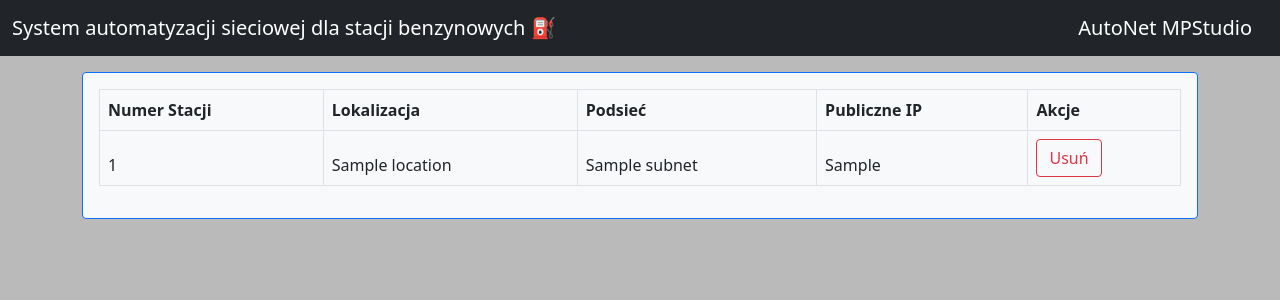
After one commit to trojan8131/docker-flask-automation-net, a Flask app: page /petrol_station_database in a window 1280 px wide. The commit adds this page. Shown: the top 300 px of the page. Run offline with Flask 3, Linux system fonts and the light colour scheme; a database or web service that is not in the repository returns one stand-in record (values such as "Sample title"); some libraries are stand-ins or nearby versions.

Commit message:
Odcinek 17

```diff
--- a/app.py
+++ b/app.py
@@ -10,7 +10,7 @@ from nornir_inspect import nornir_inspect
 
 from flask_wtf import FlaskForm
 from wtforms import (StringField, TextAreaField, IntegerField, BooleanField,
-                     RadioField)
+                     RadioField,SubmitField)
 from wtforms.validators import InputRequired, Length
 from jinja2 import Template
 
@@ -18,20 +18,42 @@ from nornir_netmiko.tasks import netmiko_send_config
 from nornir.core.inventory import Host,Group
 from nornir_rich.functions import print_result
 
-
-
+from pymongo import *
 
 ############ Flask Config ##########
 
 app = Flask(__name__)
 app.config['SECRET_KEY'] = 'secret_key'
 
+
+
+########### MongoDB #############
+
+client= MongoClient('172.19.0.7', 27017,username="autonet",password="password")
+autonet_db=client.autonet
+mongo_database= autonet_db.routery_stacje_benzynowe
+
+#Inicjalizacja bazy
+# index_model = ["number","location","subnet","public_ip"]
+# for index in index_model:
+#     mongo_database.create_index(index, unique=True)
+
+# Dodawanie obietków
+# petrol_station={
+#     "number": 1000,
+#     "location": "Warszawa Parkowa",
+#     "subnet": "172.16.0.0/24",
+#     "public_ip": "3.4.5.6"
+# }
+# mongo_database.insert_one(petrol_station)
+
 ########### Routes ###########
 
 
 
 routes={"Odcinek 13/14":[["/inventory_nornir","Nornir Inventory","Urządzenia z hosts.yaml","success"]],
-        "Odcinek 15/16":[["/router_config_form","Formularz konfiguracji","Formularz konfiguracji routera","success"]]
+        "Odcinek 15/16":[["/router_config_form","Formularz konfiguracji","Formularz konfiguracji routera","success"]],
+        "Odcinek 17":[["/petrol_station_database","Baza stacji beznzynowych","Baza w MongoDB","success"]]
 }
 
 
@@ -46,6 +68,7 @@ class DeviceForm(FlaskForm):
                        validators=[InputRequired()])
     vlan_dhcp = BooleanField('Vlan DHCP')
     send_config = BooleanField("Czy wysłać konfigurację do podłączonego urządzenia")
+
 
 
 
@@ -116,11 +139,10 @@ def router_config_form():
     return render_template('router_config_form.html', form=form)
 
 
-
-
-
-
-
+@app.route('/petrol_station_database', methods=['POST',"GET"])
+def petrol_station_database():
+    stations=list(mongo_database.find().sort("number"))
+    return render_template('petrol_station_database.html',stations=stations)
 
 if __name__ == "__main__":
     app.run(debug=True, port=5000, host="0.0.0.0")
--- a/docker-compose.yaml
+++ b/docker-compose.yaml
@@ -13,8 +13,8 @@ services:
     networks:
       network-flask:
         ipv4_address: 172.19.0.5
-    devices:
-      - "/dev/ttyUSB0:/dev/COM1"
+
+
 
 networks:
   network-flask:
--- a/static/css/style.css
+++ b/static/css/style.css
@@ -5,7 +5,7 @@ mark.marker-red {
 
 
 body {
-    background-color: rgb(58, 58, 58);
+    background-color: rgb(186, 186, 186);
  }
  #more-options {
     display: none;
--- a/templates/base.html
+++ b/templates/base.html
@@ -3,7 +3,7 @@
 <html>
 <head>
     <link rel="stylesheet" href="{{ url_for('static', filename='css/bootstrap.min.css') }}">
-    <title>Automatyzacja</title>
+    <title>AutoNet</title>
     <link rel="stylesheet" href="{{ url_for('static', filename='css/style.css') }}">
     <script src="https://cdn.socket.io/4.5.4/socket.io.min.js"></script>
     <script src="https://cdnjs.cloudflare.com/ajax/libs/jquery/3.6.0/jquery.min.js"></script>
@@ -18,7 +18,8 @@
     -->
     <nav class="navbar fixed-top  navbar-dark bg-dark">
         <div class="container-fluid">
-            <a class="navbar-brand" href="/"> AutoNet MPStudio   &#128295;  </a>
+            <a class="navbar-brand" href="/"> System automatyzacji sieciowej dla stacji benzynowych ⛽ </a>
+            <a class="navbar-brand justify-content-end" href="/"> AutoNet MPStudio  </a>
         </div>
     </nav>
     <div class="container mt-5">
--- /dev/null
+++ b/templates/petrol_station_database.html
@@ -0,0 +1,29 @@
+{% extends 'base.html' %}
+{% block content %}
+<br>
+<div class="bg-light p-3 rounded code-block border border-primary">
+
+    <table class="table table-striped table-bordered">
+        <thead>
+            <tr>
+                <th>Numer Stacji</th>
+                <th>Lokalizacja</th>
+                <th>Podsieć</th>
+                <th>Publiczne IP</th>
+                <th>Akcje</th>
+
+            </tr>
+            {% for petrol_station in stations %}
+            <tr>
+                <td>{{petrol_station["number"]}}</td>
+                <td>{{petrol_station["location"]}}</td>
+                <td>{{petrol_station["subnet"]}}</td>
+                <td>{{petrol_station["public_ip"]}}</td>
+                <td> <a href="#" class="btn btn-outline-danger"> Usuń </a> </td>
+
+            </tr>
+            {% endfor %}
+        </thead>
+    </table>
+</div>
+{% endblock content %}
```
Also changed, not shown: static/templates_jinja/router_config.j2 (+27 -4 lines), README.md, 1 other file.
